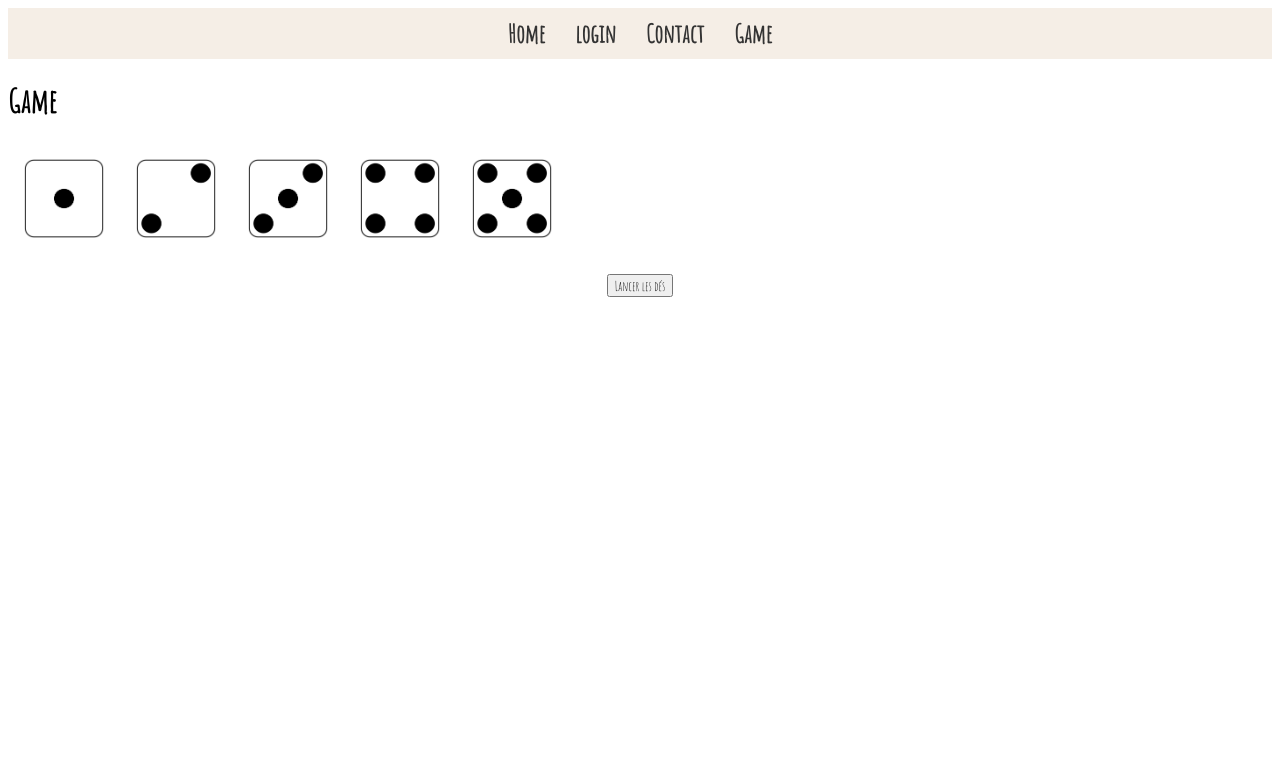
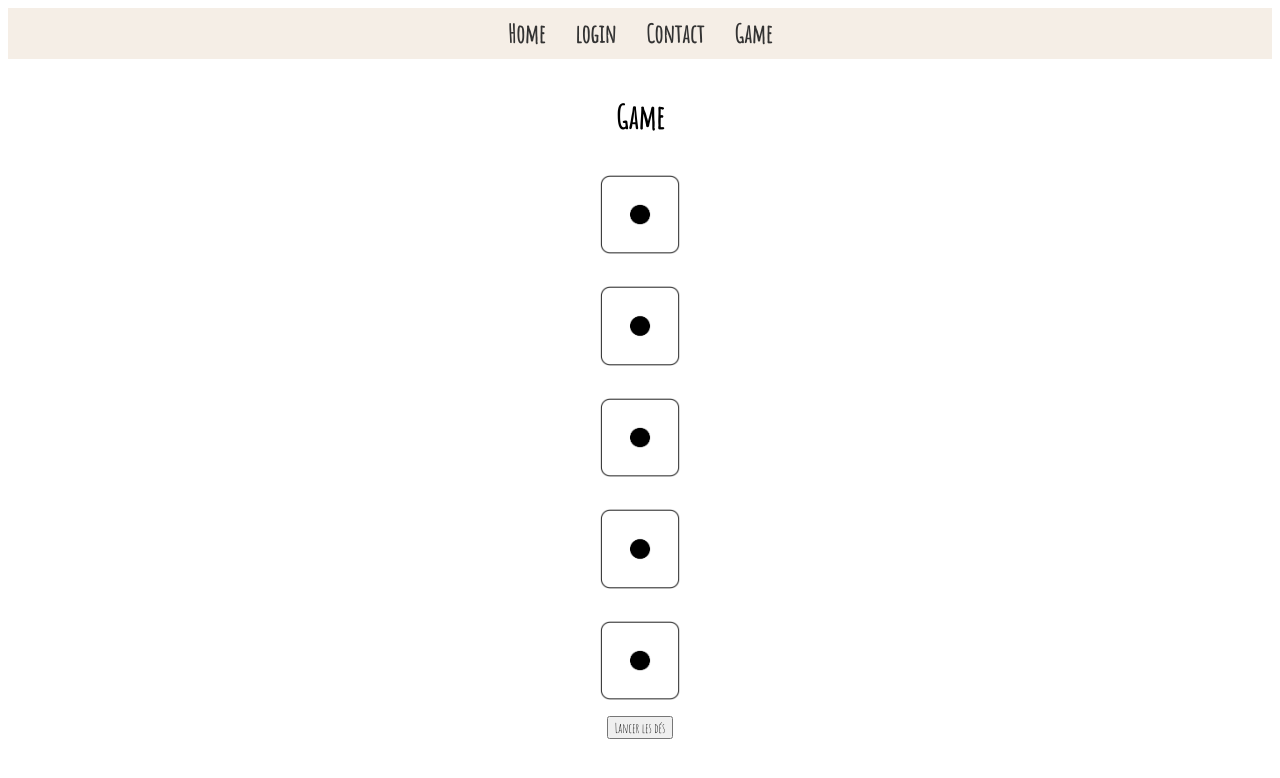
Before and after one commit to MDelmont/3wa_pastries_game, a React (Vite) app: page / in a window 1280 px wide. Shown: the top 778 px of the page. Built offline with nearby package versions, Linux system fonts and the light colour scheme.

Commit message:
update dices images when start game

```diff
--- a/src/pages/game.jsx
+++ b/src/pages/game.jsx
@@ -1,4 +1,4 @@
-import React, { useEffect } from "react";
+import React, { useEffect, useState } from "react";
 import { requestPastriesWon } from "../store/gameSlice";
 import { useDispatch, useSelector } from "react-redux";
 import "../styles/game.css";
@@ -6,27 +6,44 @@ import "../styles/game.css";
 function GamePage() {
   const dispatch = useDispatch();
   const { pastriesWon } = useSelector((store) => store.gameSliceReducer);
+  const [diceResults, setDiceResults] = useState(Array(5).fill(1));
 
   const handleClick = () => {
-    dispatch(requestPastriesWon(2));
-    console.log(pastriesWon);
+    const results = throwDices();
+    setDiceResults(results);
+    //dispatch(requestPastriesWon(results));
   };
 
   const renderImages = () => {
-    const images = [];
+    return diceResults && diceResults.map((result, index) => (
+      <img
+        className='de'
+        key={index}
+        src={`/assets/images/de${result}.jpg`}
+        alt={`Dé ${result}`}
+      />
+    ));
+  };
+
+  const throwDices = () => {
+    const results = [];
+
+    // Simuler le lancer de 5 dés
     for (let i = 0; i < 5; i++) {
-      images.push(<img class='de' key={i} src={`/assets/images/de${i+1}.jpg`} alt={`Dé ${i + 1}`} />);
+      const diceResult = Math.floor(Math.random() * 6) + 1;
+      results.push(diceResult);
     }
-    return images;
+
+    console.log("Résultats des dés :", results);
+    return results;
   };
 
   return (
     <>
+      <div className="container">
       <h1>Game</h1>
       {renderImages()}
-      <div className="container">
       <button onClick={handleClick}>Lancer les dés</button>
-      </div>
       <ul>
         {pastriesWon.length > 0 &&
           pastriesWon.map((pastrie, index) => (
@@ -35,6 +52,7 @@ function GamePage() {
             </li>
           ))}
       </ul>
+      </div>
     </>
   );
 }
```
